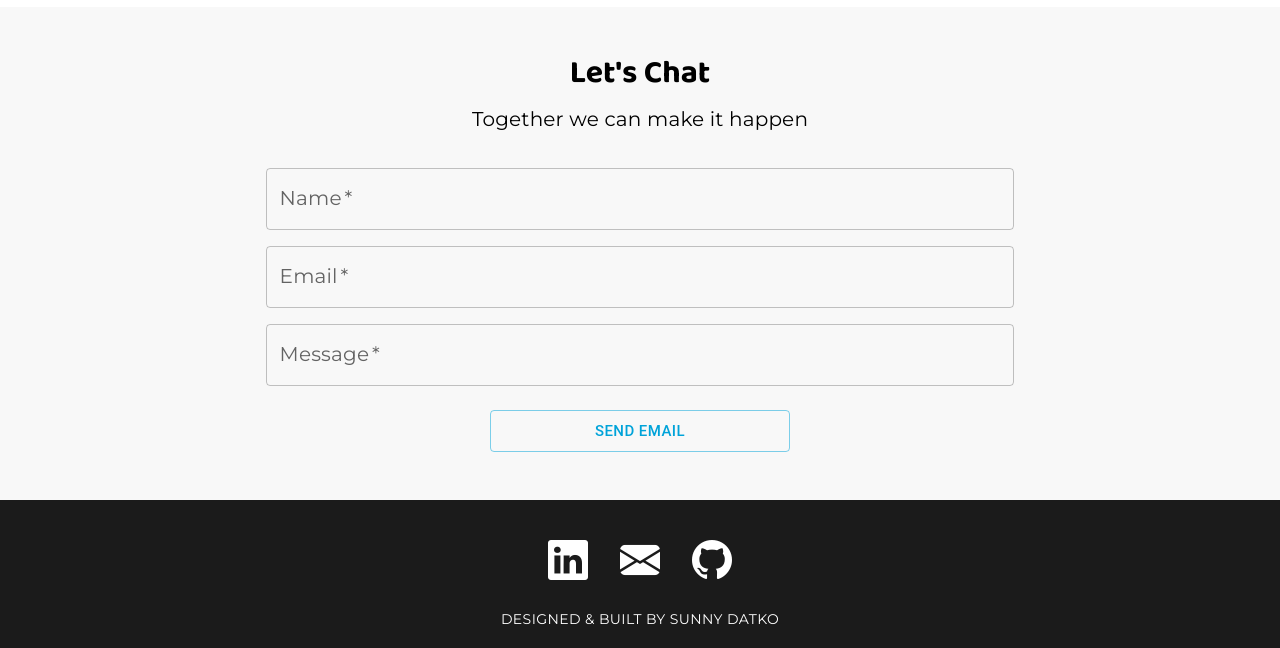
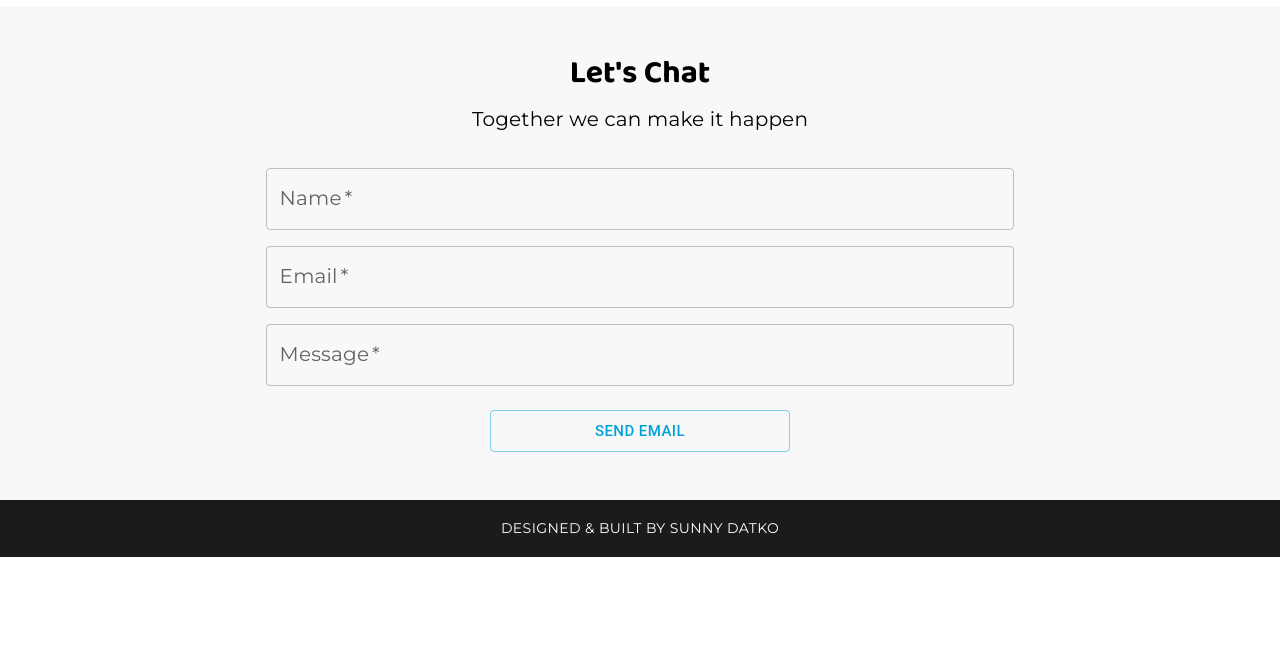
Before and after one commit to sunnydatko/sunny-datko, a React (Vite) app: page / in a window 1280 px wide. Shown: the part 5099-5747 px from the top of the page. After the commit the page ends 5656 px from the top, so only its background shows below. Built offline with nearby package versions, Linux system fonts and the light colour scheme.

Commit message:
Remove icons from footer

```diff
--- a/src/components/Footer.jsx
+++ b/src/components/Footer.jsx
@@ -2,47 +2,16 @@ import React from "react";
 import Button from "@mui/material/Button";
 import Box from "@mui/material/Box";
 import Container from "@mui/material/Container";
-import IconButton from "@mui/material/IconButton";
-
-const icons = [
-  {
-    href: "https://www.linkedin.com/in/sunnydatko",
-    className: "bi bi-linkedin",
-  },
-  {
-    href: "mailto:sunnydatko@gmail.com",
-    className: "bi bi-envelope-fill",
-  },
-  {
-    href: "https://github.com/sunnydatko",
-    className: "bi bi-github",
-  },
-];
 
 const Footer = () => {
   return (
     <Box className="footer" component="footer">
-      <Box sx={{ padding: "30px 0 10px" }}>
+      <Box sx={{ padding: "10px 0" }}>
         <Container>
-          <Box
-            sx={{
-              display: "flex",
-              justifyContent: "center",
-              alignItems: "stretch",
-              gap: "16px",
-            }}
-          >
-            {icons.map(({ className, href }) => (
-              <IconButton key={className} href={href}>
-                <i className={className} />
-              </IconButton>
-            ))}
-          </Box>
           <Button
-            href="https://github.com/sunnydatko"
+            href="https://github.com/sunnydatko/sunny-datko"
             disableFocusRipple
             disableRipple
-            sx={{ marginTop: 1 }}
             variant="text"
           >
             Designed &amp; Built by Sunny Datko
```
